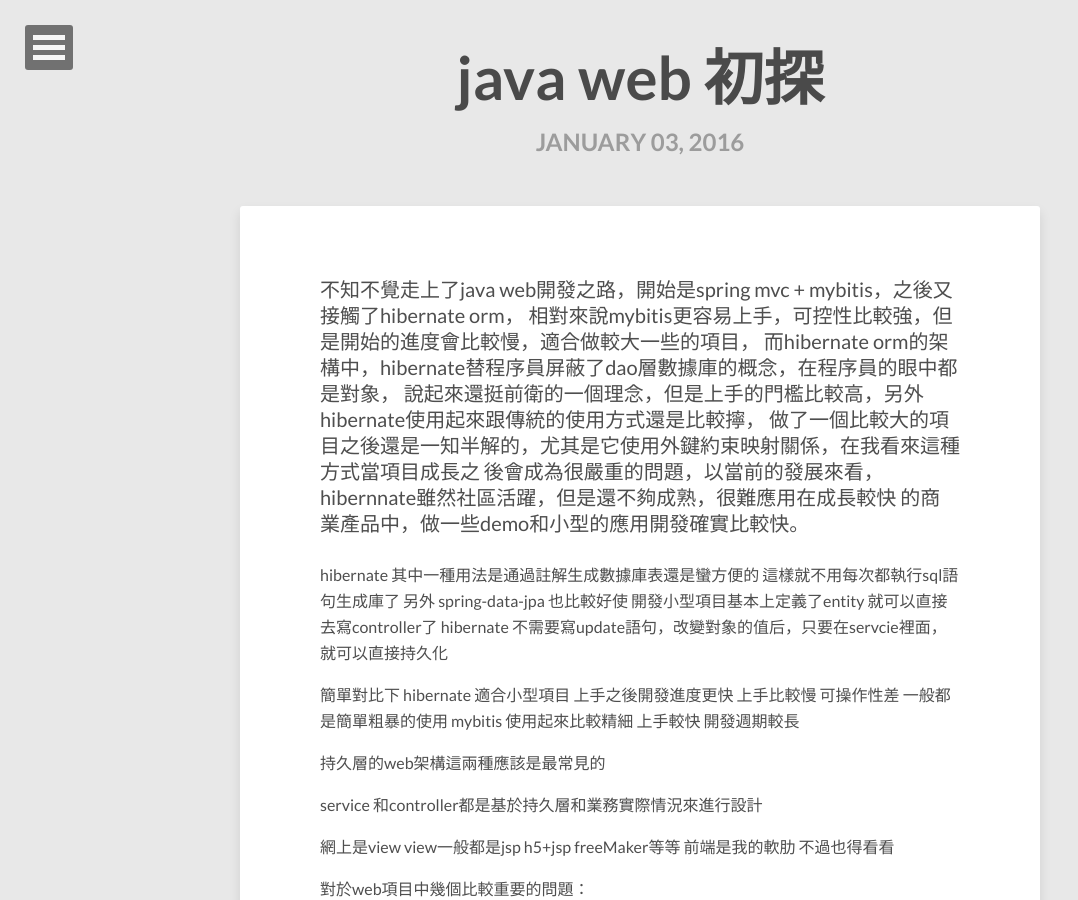
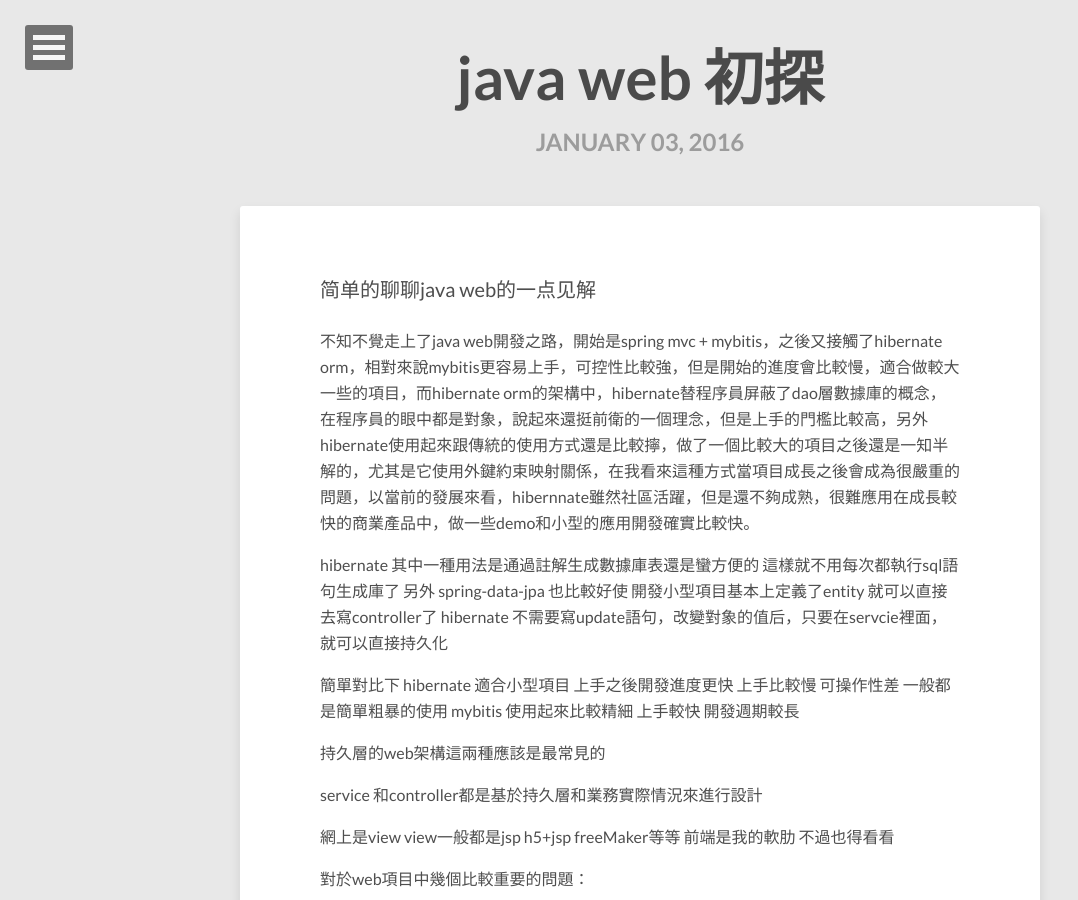
Before and after one commit to imayuxiang/imayuxiang.github.io, a Jekyll site: the page built from _posts/2016-01-03-java_web初探.md, in a window 1280 px wide and 900 px high. Shown: the whole window, without its empty margins (0-1078 px from the left). Built offline with Jekyll 4.4.1, drawn with Linux system fonts in a browser that asks for light colours; nearby versions of some CDN libraries; comment, search, counter and statistics services are not loaded.

Commit message:
2016.03.04

```diff
--- a/_posts/2016-01-03-java_web初探.md
+++ b/_posts/2016-01-03-java_web初探.md
@@ -5,13 +5,9 @@
 tags : [java web]
 ---
 
-不知不覺走上了java web開發之路，開始是spring mvc + mybitis，之後又接觸了hibernate orm，
-相對來說mybitis更容易上手，可控性比較強，但是開始的進度會比較慢，適合做較大一些的項目，
-而hibernate orm的架構中，hibernate替程序員屏蔽了dao層數據庫的概念，在程序員的眼中都是對象，
-說起來還挺前衛的一個理念，但是上手的門檻比較高，另外hibernate使用起來跟傳統的使用方式還是比較擰，
-做了一個比較大的項目之後還是一知半解的，尤其是它使用外鍵約束映射關係，在我看來這種方式當項目成長之
-後會成為很嚴重的問題，以當前的發展來看，hibernnate雖然社區活躍，但是還不夠成熟，很難應用在成長較快
-的商業產品中，做一些demo和小型的應用開發確實比較快。
+简单的聊聊java web的一点见解
+
+不知不覺走上了java web開發之路，開始是spring mvc + mybitis，之後又接觸了hibernate orm，相對來說mybitis更容易上手，可控性比較強，但是開始的進度會比較慢，適合做較大一些的項目，而hibernate orm的架構中，hibernate替程序員屏蔽了dao層數據庫的概念，在程序員的眼中都是對象，說起來還挺前衛的一個理念，但是上手的門檻比較高，另外hibernate使用起來跟傳統的使用方式還是比較擰，做了一個比較大的項目之後還是一知半解的，尤其是它使用外鍵約束映射關係，在我看來這種方式當項目成長之後會成為很嚴重的問題，以當前的發展來看，hibernnate雖然社區活躍，但是還不夠成熟，很難應用在成長較快的商業產品中，做一些demo和小型的應用開發確實比較快。
 
 hibernate 其中一種用法是通過註解生成數據庫表還是蠻方便的 這樣就不用每次都執行sql語句生成庫了
 另外 spring-data-jpa 也比較好使  開發小型項目基本上定義了entity 就可以直接去寫controller了
```
